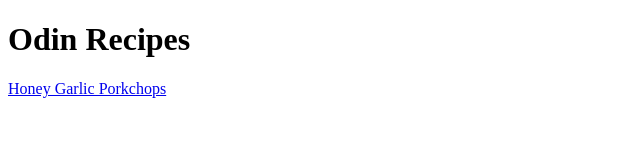
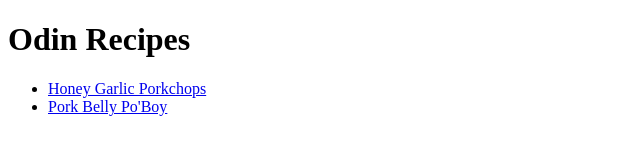
Before and after one commit to maasymaas16/odin-recipes, a plain HTML site: page index.html in a window 1280 px wide. Shown: the whole page, without its empty margins (0-640 px from the left). Drawn offline with Linux system fonts and the light colour scheme.

Commit message:
Added Link to Po'Boy Recipe

```diff
--- a/index.html
+++ b/index.html
@@ -6,6 +6,10 @@
 </head>
 <body>
     <h1>Odin Recipes</h1>
-    <a href="porkchops.html">Honey Garlic Porkchops</a>
+    <ul>
+        <li><a href="porkchops.html">Honey Garlic Porkchops</a></li>
+        <li><a href="poboy.html">Pork Belly Po'Boy</a></li>
+    </ul>
+
 </body>
 </html>
```
